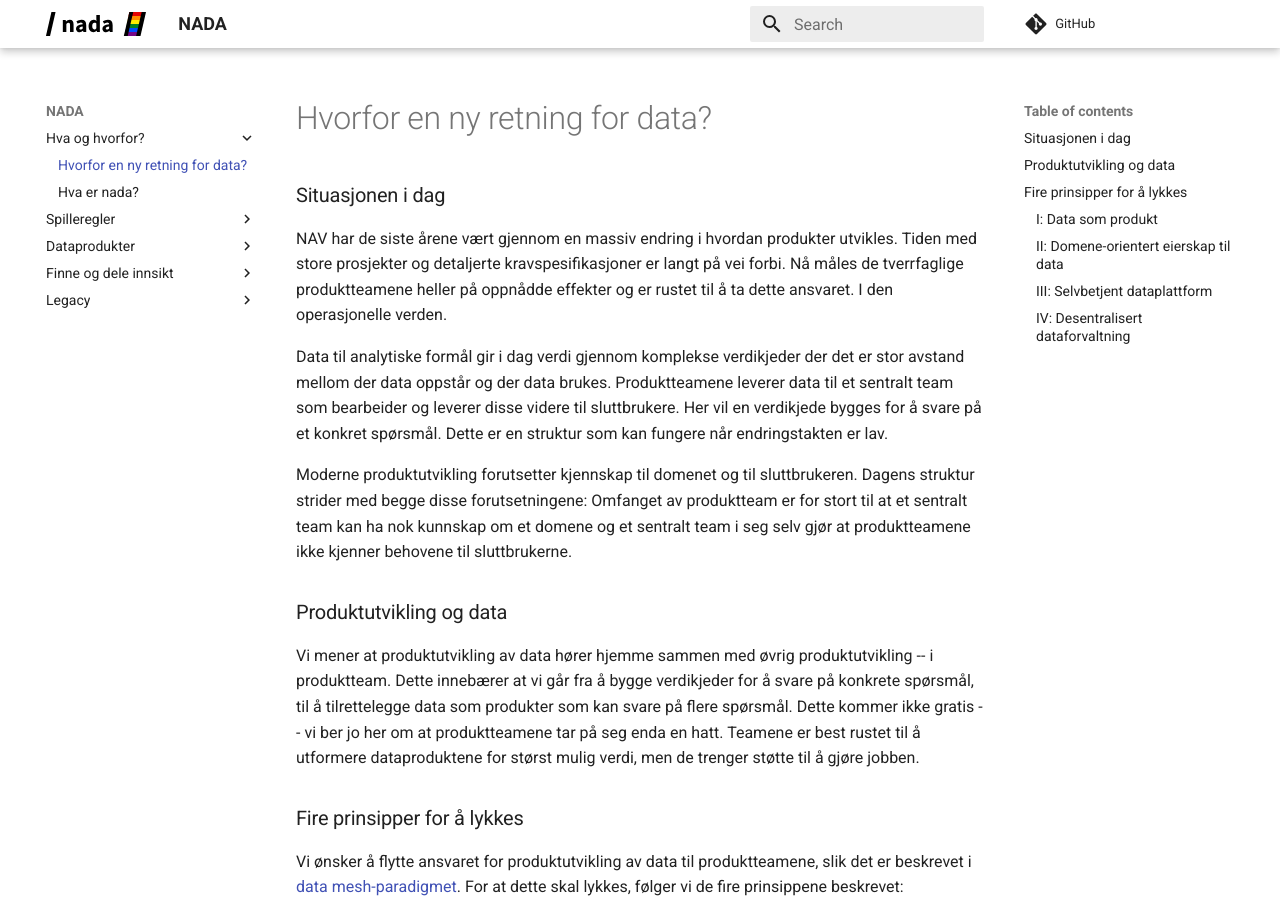
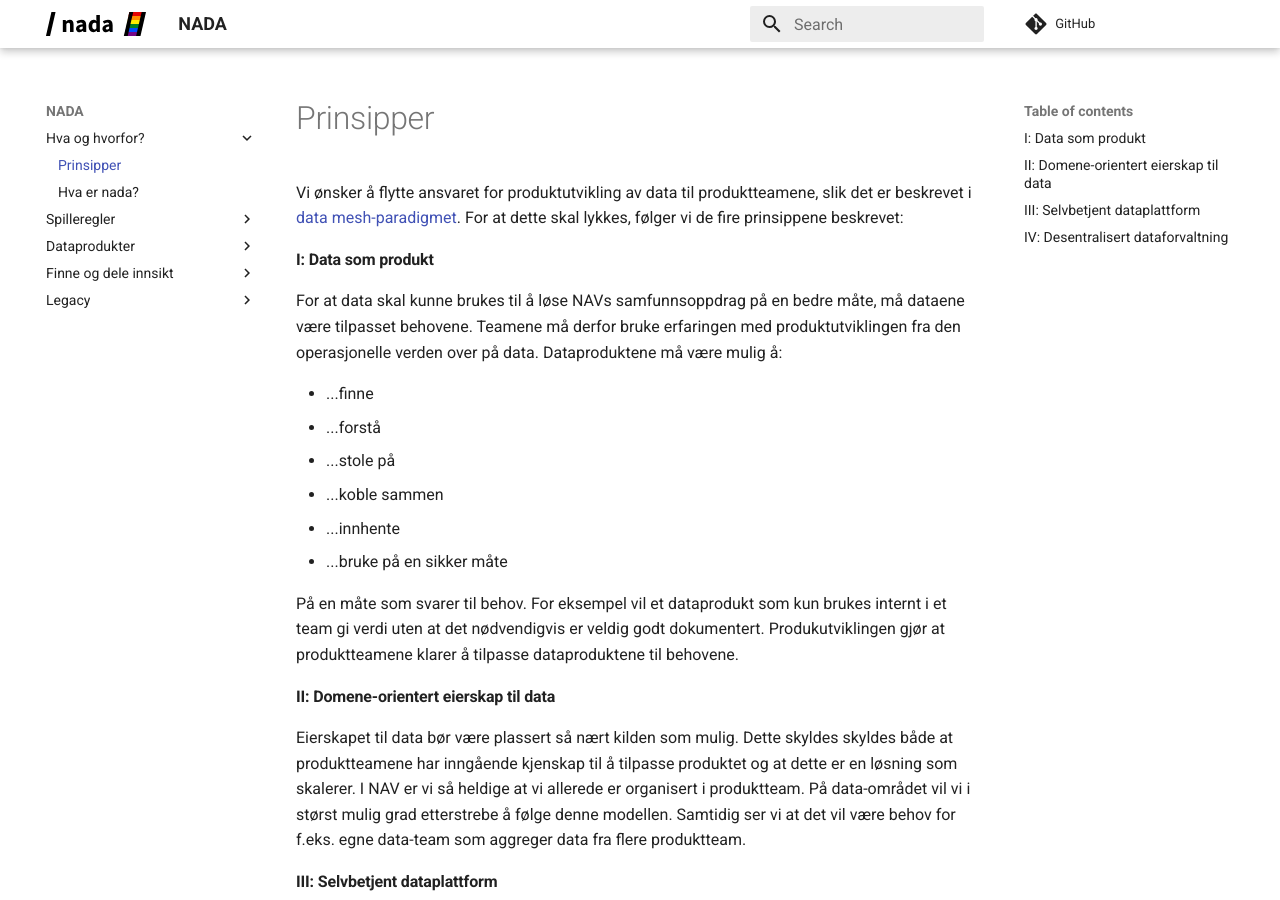
Before and after one commit to navikt/nada, an MkDocs documentation site: the page built from docs/intro/ny_retning.md, in a window 1280 px wide and 900 px high. Built offline with MkDocs 1.6.1 and Material for MkDocs 9.7.7, drawn with Linux system fonts in a browser that asks for light colours; comment, search, counter and statistics services are not loaded.

Commit message:
Gjort endringer i notebook-dokumentasjon

```diff
--- a/docs/intro/ny_retning.md
+++ b/docs/intro/ny_retning.md
@@ -1,28 +1,3 @@
----
-title: Bedre bruk av bedre data
----
-### Situasjonen i dag
-NAV har de siste årene vært gjennom en massiv endring i hvordan produkter utvikles.
-Tiden med store prosjekter og detaljerte kravspesifikasjoner er langt på vei forbi.
-Nå måles de tverrfaglige produktteamene heller på oppnådde effekter og er rustet til å ta dette ansvaret.
-I den operasjonelle verden.
-
-Data til analytiske formål gir i dag verdi gjennom komplekse verdikjeder der det er stor avstand mellom der data oppstår og der data brukes.
-Produktteamene leverer data til et sentralt team som bearbeider og leverer disse videre til sluttbrukere.
-Her vil en verdikjede bygges for å svare på et konkret spørsmål.
-Dette er en struktur som kan fungere når endringstakten er lav.
-
-Moderne produktutvikling forutsetter kjennskap til domenet og til sluttbrukeren.
-Dagens struktur strider med begge disse forutsetningene:
-Omfanget av produktteam er for stort til at et sentralt team kan ha nok kunnskap om et domene og et sentralt team i seg selv gjør at produktteamene ikke kjenner behovene til sluttbrukerne.
-
-### Produktutvikling og data
-Vi mener at produktutvikling av data hører hjemme sammen med øvrig produktutvikling -- i produktteam.
-Dette innebærer at vi går fra å bygge verdikjeder for å svare på konkrete spørsmål, til å tilrettelegge data som produkter som kan svare på flere spørsmål.
-Dette kommer ikke gratis -- vi ber jo her om at produktteamene tar på seg enda en hatt.
-Teamene er best rustet til å utformere dataproduktene for størst mulig verdi, men de trenger støtte til å gjøre jobben.
-
-### Fire prinsipper for å lykkes
 Vi ønsker å flytte ansvaret for produktutvikling av data til produktteamene, slik det er beskrevet i [data mesh-paradigmet](https://martinfowler.com/articles/data-mesh-principles.html).
 For at dette skal lykkes, følger vi de fire prinsippene beskrevet:
 
--- a/mkdocs.yml
+++ b/mkdocs.yml
@@ -41,7 +41,7 @@ markdown_extensions:
       custom_checkbox: true
 nav:
   - Hva og hvorfor?:
-    - Hvorfor en ny retning for data?: intro/ny_retning.md # <- Ta ut biten om ny retning, behold prinsippene
+    - Prinsipper: intro/ny_retning.md # <- Ta ut biten om ny retning, behold prinsippene
     - Hva er nada?: intro/hva_er_nada.md
     #- Forankring: intro/forankring.md <- Flytt ut i egen ressurs
   - Spilleregler:
@@ -53,13 +53,12 @@ nav:
       - Innhente: dataprodukter/produsere/innhente.md
       #- Transformere: dataprodukter/produsere/transformere.md
       #- Kvalitetssikre: dataprodukter/produsere/kvalitetssikre.md
-      - Laste data: dataprodukter/produsere/laste_data.md
-      - Deploye:
-          - Skedulere:
-              - Cloud composer: prosessere-data/skedulering/cloud-composer.md
-              - Naisjobs: prosessere-data/skedulering/naisjobs.md
-              - Notebook GCP CronJob: prosessere-data/skedulering/notebook-gcp-cronjob.md
-              - Scheduled query: prosessere-data/skedulering/scheduled-query.md
+      #- Laste data: dataprodukter/produsere/laste_data.md
+      - Skedulere:
+          - Cloud composer: prosessere-data/skedulering/cloud-composer.md
+          - Naisjobs: prosessere-data/skedulering/naisjobs.md
+          - Notebook GCP CronJob: prosessere-data/skedulering/notebook-gcp-cronjob.md
+          - Scheduled query: prosessere-data/skedulering/scheduled-query.md
       - Registrere: dataprodukter/produsere/registrere.md
     - Forvalte:
       - Tilgangsstyre: dataprodukter/forvalte/tilgangsstyring.md
@@ -73,7 +72,10 @@ nav:
         - ETL på NAIS: guider/etl-paa-nais.md
         - Laste opp fil: dele-data/laste-opp-fil.md
   - Finne og dele innsikt:
-    - Notebooks: prosessere-data/notebooks.md # Ta inn noe om on-demand her
+    - Notebooks:
+        - Overordnet: prosessere-data/notebook_intro.md
+        - Komme i gang: prosessere-data/notebook.md
+        - Kilder on-prem: prosessere-data/notebook_knada.md
     - Datafortelling: dele-innsikt/datafortelling.md
     - Metabase: dele-innsikt/metabase.md
   - Legacy:
```
Also changed, not shown: docs/prosessere-data/notebook.md (added, +139 -0 lines), docs/prosessere-data/notebook_intro.md (added, +41 -0 lines), docs/prosessere-data/notebook_knada.md (added, +95 -0 lines), docs/prosessere-data/notebooks.md (deleted, +0 -247 lines), docs/spilleregler/spilleregler_juridisk.md (+1 -1 lines).
